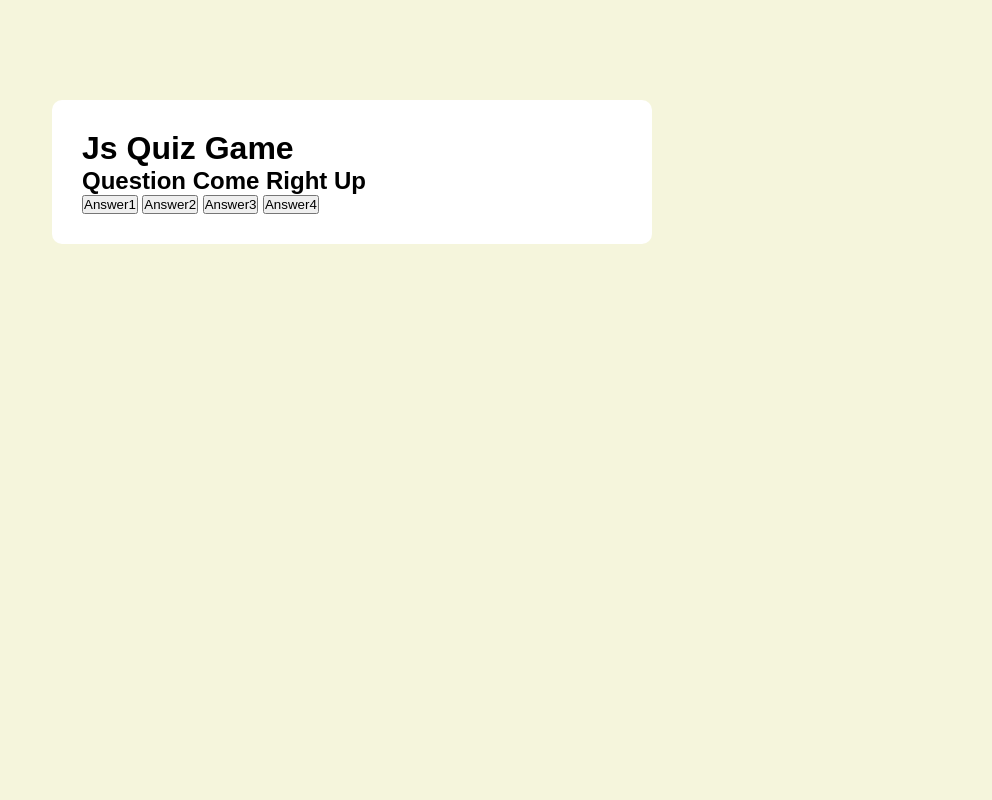
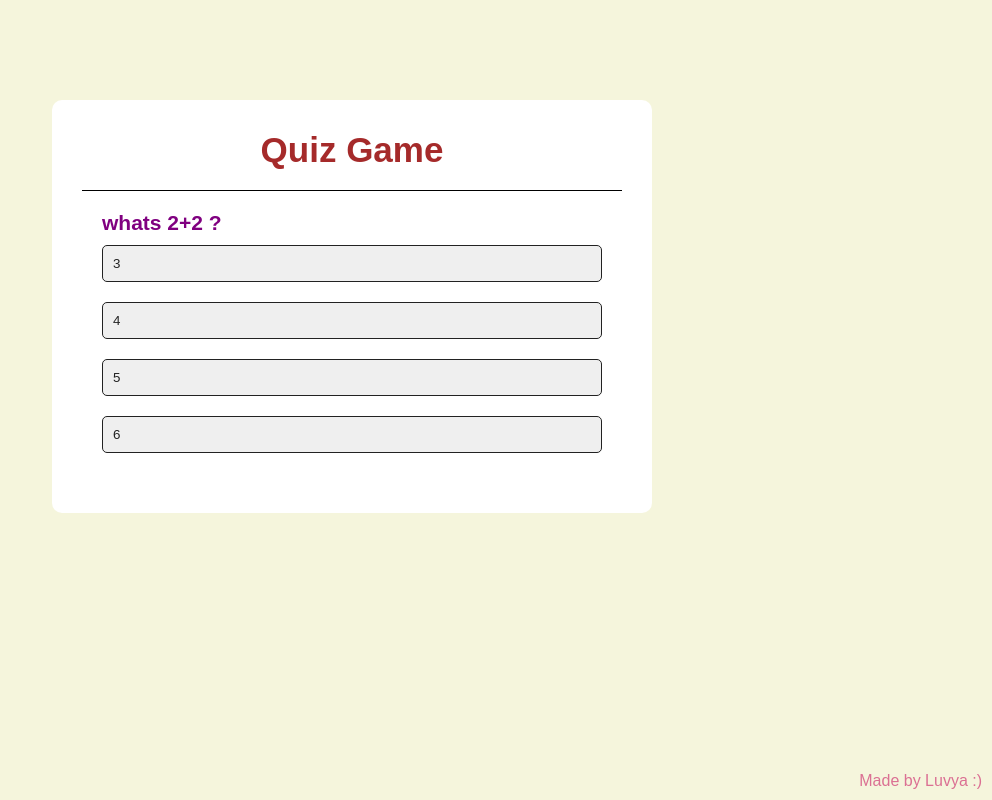
Before and after one commit to garvitdhuran/Quiz-game, a plain HTML site: page index.html in a window 1280 px wide. Shown: the whole page, without its empty margins (288-1280 px from the left). Drawn offline with Linux system fonts and the light colour scheme.

Commit message:
second commit

```diff
--- a/index.html
+++ b/index.html
@@ -8,17 +8,27 @@
 </head>
 <body>
     <div class="app">
-        <h1>Js Quiz Game</h1>
+        <h1>Quiz Game</h1>
+        <div class = "quiz">
             <h2 id="question">Question Come Right Up</h2>
             <div id = "answers-buttons">
                 <button class="btn">Answer1</button>
                 <button class="btn">Answer2</button>
                 <button class="btn">Answer3</button>
                 <button class="btn">Answer4</button>
+
+
+
+            </div>
+            <button id="next-btn">Next</button>
+
         </div>
     </div>
 
+    <script src="script.js"></script>
+    <p class id = "watermarkkk">
 
+        Made by Luvya :) </p>
 
 </body>
 </html>
--- a/script.js
+++ b/script.js
@@ -1,2 +1,123 @@
-var age = 234;
-console.log(age)
+var questions = [
+    {
+
+
+    q: "whats 2+2 ?",
+    answers:["3","4","5","6"],
+    right: "4"
+
+    },
+
+    {
+        q:"what color is the sky??",
+        answers: ["Red","Blue","Green","Purple"],
+        right: "Blue"
+    },
+
+
+    {
+        q: "How many legs does a dog have ?",
+        answers: ["1","2","3","4"],
+        right: "4"
+    }
+]
+
+
+
+var curr = 0
+var score = 0
+
+
+
+
+
+
+var questionThing = document.getElementById("question")
+var btnArea = document.getElementById("answers-buttons")
+
+var nextBtn = document.getElementById("next-btn")
+
+
+nextBtn.style.display = "none"
+
+
+
+
+
+
+
+function showQuestion() {
+    var q = questions[curr]
+    questionThing.innerText=q.q
+
+
+
+    btnArea.innerHTML = ""
+
+
+    for (var i = 0; i<q.answers.length; i++){
+        var btn = document.createElement("button")
+        btn.innerText = q.answers[i]
+        btn.classList.add("btn")
+        btn.onclick = function() { checkAnswer(this) }
+        btnArea.appendChild(btn)
+    }
+}
+
+
+
+function checkAnswer(btn) {
+    var picked = btn.innerText
+    var rightAns = questions[curr].right
+
+    if(picked == rightAns) {
+        btn.style.background = "lightgreen"
+        score++
+    } else {
+        btn.style.background = "salmon"
+    }
+
+
+    var allBtns = btnArea.querySelectorAll(".btn")
+    for(var i = 0; i<allBtns.length; i++){
+        allBtns[i].disabled = true
+
+        if(allBtns[i].innerText == rightAns){
+            allBtns[i].style.background = "lightgreen"
+        }
+
+    }
+
+    nextBtn.style.display = "block"
+
+
+
+}
+
+
+
+nextBtn.onclick = function(){
+    curr++
+
+
+
+    if(curr<questions.length){
+        nextBtn.style.display = "none"
+        showQuestion()
+    }else {
+        questionThing.innerText = "done!! score: " + score + "/" + questions.length
+        btnArea.innerHTML = ""
+        nextBtn.innerText = "play again"
+        nextBtn.onclick = function(){
+            curr = 0
+            score = 0
+            nextBtn.innerText = "Next"
+            nextBtn.style.display = "none"
+            showQuestion()
+
+
+        }
+    }
+}
+
+showQuestion()
--- a/style.css
+++ b/style.css
@@ -18,3 +18,66 @@ body{
     padding: 30px;
 
 }
+
+.app h1{
+    font-size: 35px;
+    text-align: center;
+    color: brown;
+    padding-bottom: 20px;
+    border-bottom: 1px solid black;
+    font-weight: 600;
+
+}
+
+.quiz{
+    padding: 20px;
+
+}
+
+.quiz h2{
+    font-size: 21px;
+    text-align: left;
+    font-weight: 600;
+    color:purple ;
+
+}
+
+.btn{
+    padding: 10px;
+    color:#222;
+    font-weight: 400;
+    width:100%;
+    border: 1px solid #222;
+    text-align: left;
+    border-radius: 5px;
+    margin: 10px 0;
+    cursor:pointer;
+
+
+
+}
+
+#next-btn{
+    background: plum;
+    color:black;
+    border:2px;
+    font-weight: 500px;
+    margin:20px auto 0;
+    padding:10px;
+    border-radius:4px;
+    cursor: pointer;
+    display: block;
+
+}
+
+
+
+#watermarkkk{
+
+    position: fixed;
+    bottom: 10px;
+    right: 10px;
+    color:palevioletred;
+    font-weight:500;
+
+}
```
Also changed, not shown: 1 other file. Lines whose indentation alone changed are shown as unchanged.
